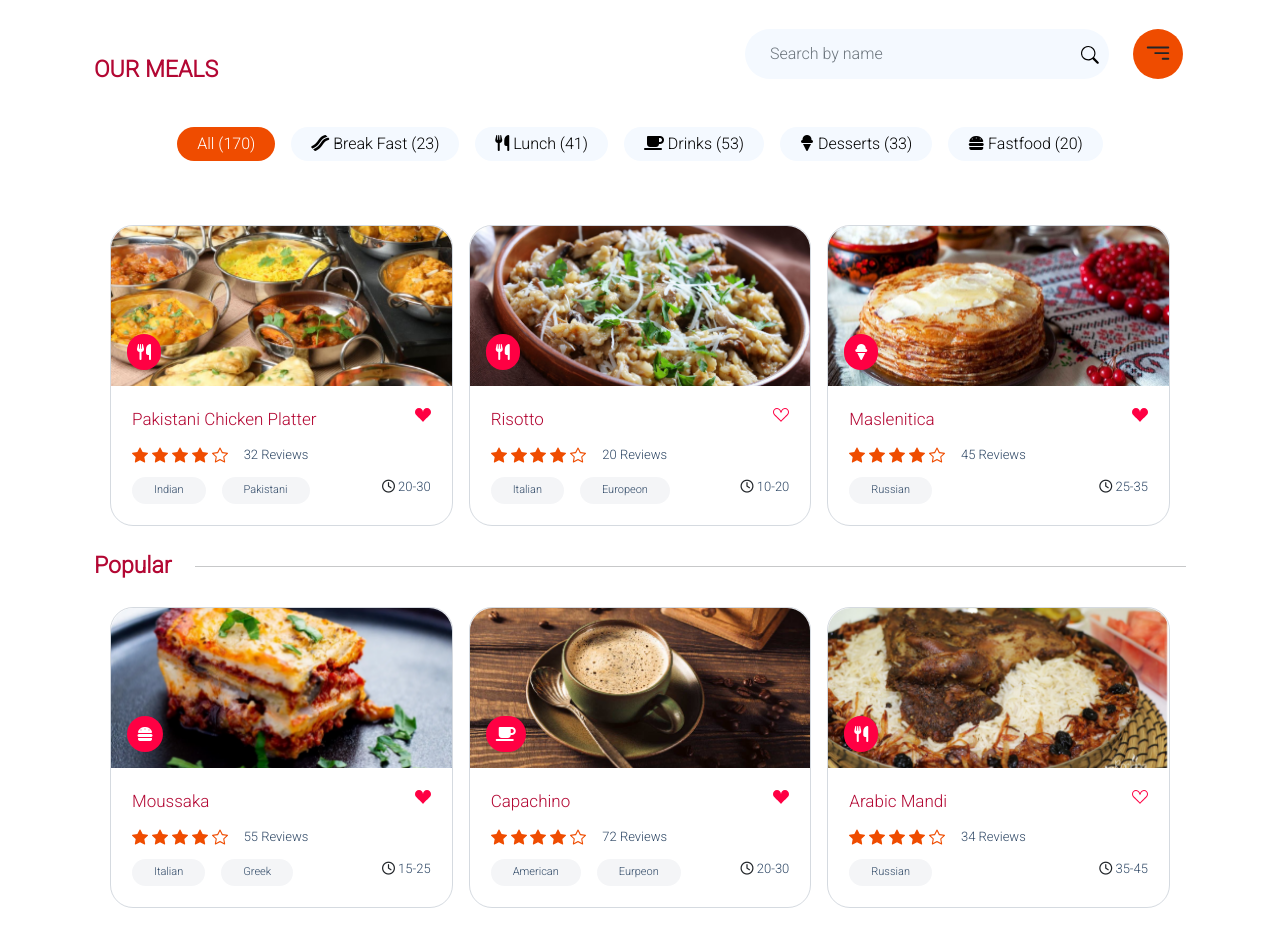
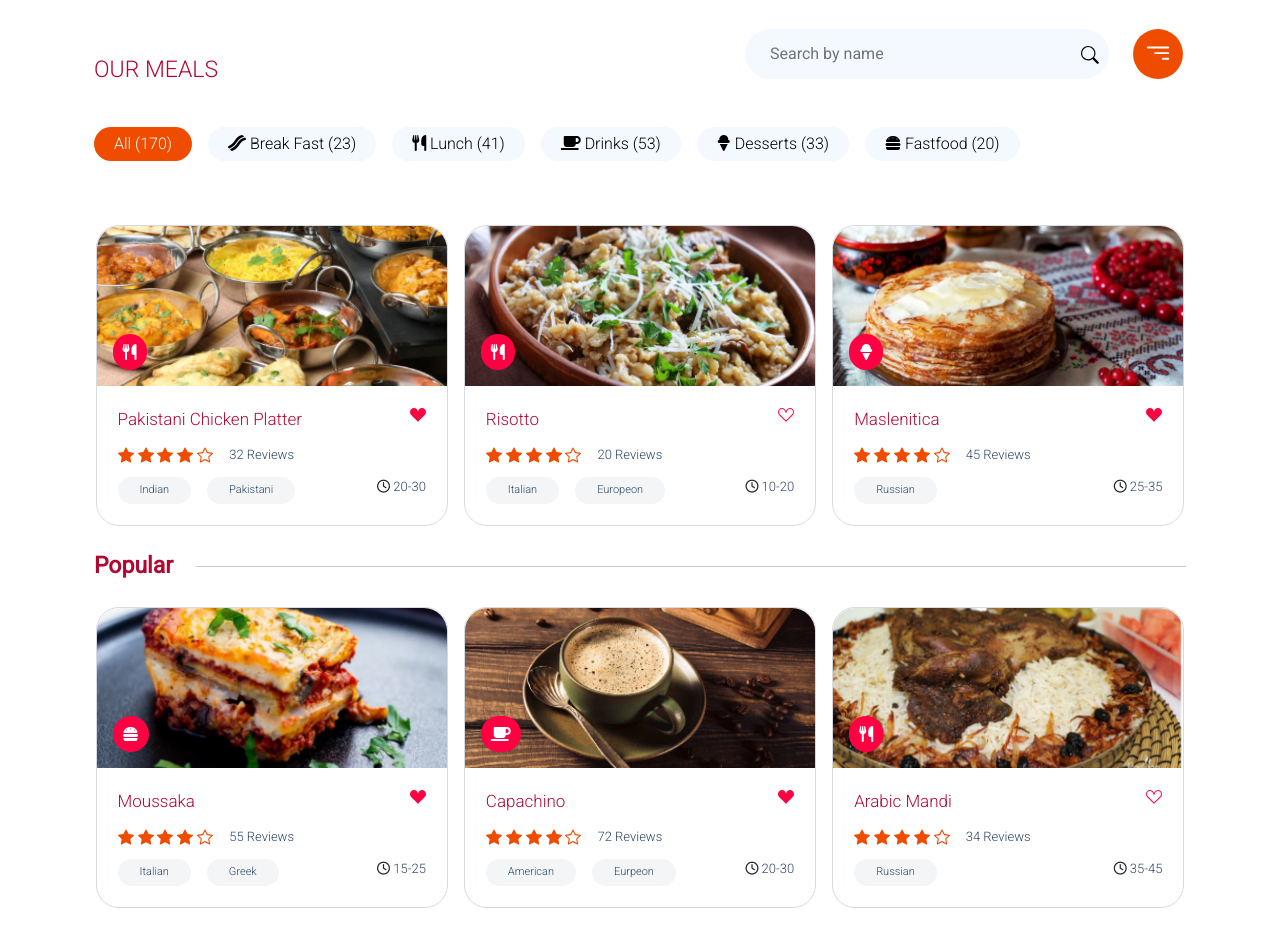
Before and after one commit to dasdasd443/BootStrapFrameWorkCSS, a website: page inner.html in a window 1280 px wide. Shown: the part 740-1686 px from the top of the page. Before the commit the page ends 1648 px from the top, so only its background shows below. Drawn offline with nearby package versions, Linux system fonts and the light colour scheme.

Commit message:
mobayl risponsib

```diff
--- a/inner.html
+++ b/inner.html
@@ -8,7 +8,7 @@
     <link rel="stylesheet" href="style.css">
     <link rel="stylesheet" href="/node_modules/bootstrap/dist/css/bootstrap.min.css">
     <link rel="preconnect" href="https://fonts.gstatic.com">
-    <link href="https://fonts.googleapis.com/css2?family=Roboto:wght@300&display=swap" rel="stylesheet">
+    <link href="https://fonts.googleapis.com/css2?family=Roboto:wght@300;400&display=swap" rel="stylesheet">
     <link rel="stylesheet" href="https://cdn.jsdelivr.net/npm/bootstrap-icons@1.4.1/font/bootstrap-icons.css">
     <script src="https://kit.fontawesome.com/0ea6bc904a.js" crossorigin="anonymous"></script>
     <script src="https://code.jquery.com/jquery-3.2.1.slim.min.js" integrity="sha384-KJ3o2DKtIkvYIK3UENzmM7KCkRr/rE9/Qpg6aAZGJwFDMVNA/GpGFF93hXpG5KkN" crossorigin="anonymous"></script>
--- a/style.scss
+++ b/style.scss
@@ -1,5 +1,6 @@
 *{
     font-family: 'Roboto', sans-serif;
+    font-weight: 300;
     padding: 0;
     margin: 0;
     box-sizing: border-box;
@@ -226,6 +227,7 @@
 }
 
 .search{
+    margin:3em 0;
     .popular-text-container{
         position:relative;
         .popular-text{
@@ -242,7 +244,7 @@
         align-items: center;
         display: flex;
         font-size:23px;
-        font-weight:bold;
+        font-weight:400;
         color:#B30733;
         text-transform: uppercase;
     }
@@ -280,6 +282,7 @@
         background: #EF4C00;
         padding:10px;
         border-radius: 50%;
+        color:white;
     }
     &__section{
         &--categories{
@@ -289,7 +292,7 @@
                 gap:1rem;
                 padding: 0;
                 flex-wrap: wrap;
-                justify-content: center;
+                justify-content: flex-start;
                 a{
                     text-decoration: none;
                     color:black;
@@ -314,7 +317,7 @@
         &--popular-items-container,&--items-container{
             .row{
                 gap:1rem;
-                margin: 0 1rem;
+                margin: 0 .1rem;
             }
         }
         &--items-container{
```
Also changed, not shown: style.css, 1 other file.
